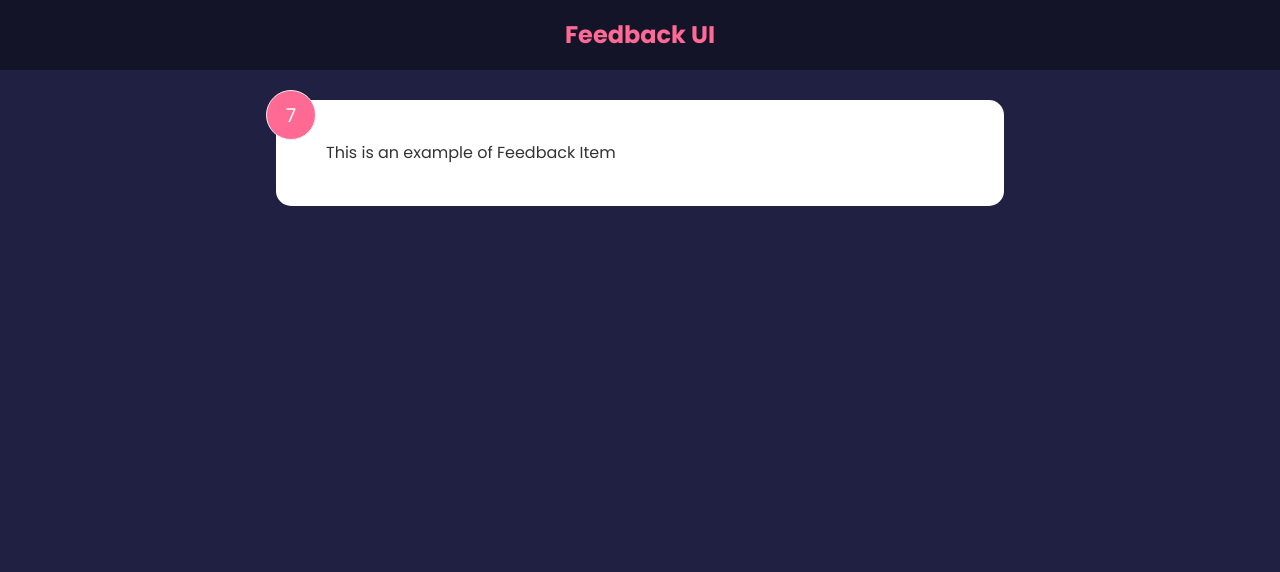
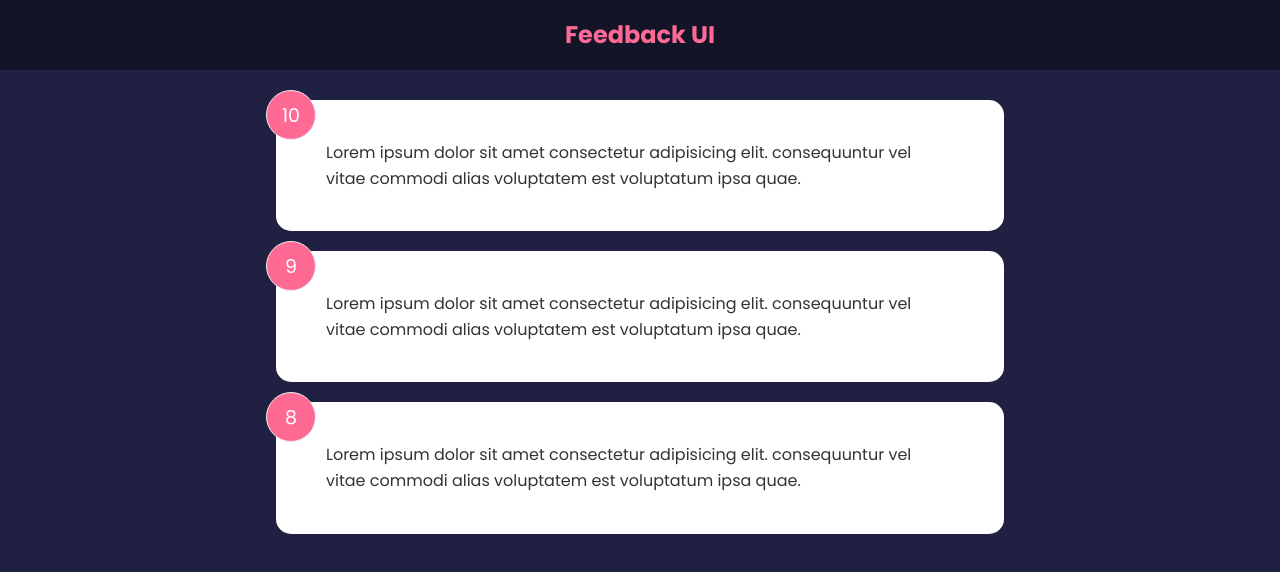
Before and after one commit to jvboronat/feedback-app, a React (Create React App) app: page / in a window 1280 px wide. Shown: the top 572 px of the page. Built offline with nearby package versions, Linux system fonts and the light colour scheme.

Commit message:
Managing global state

```diff
--- a/src/App.js
+++ b/src/App.js
@@ -1,13 +1,18 @@
 
+import { useState } from "react";
 import Header from "./components/Header";
-import FeedbackItem from './components/FeedbackItem';
+import FeedBackList from "./components/FeedBackList";
+import FeedbackData from "./data/feedback";
 
 function App() {
+
+  const [feedback, setfeedback] = useState(FeedbackData)
   return (
     <>
       <Header />
       <div className="container">
-        <FeedbackItem />
+
+        <FeedBackList items={feedback}/>
       </div>
 
     </>
--- /dev/null
+++ b/src/components/FeedBackList.jsx
@@ -0,0 +1,20 @@
+import FeedbackItem from "./FeedbackItem"
+
+function FeedBackList({items}) {
+
+    //console.log(items);
+
+    if(!items || items.lenght ===0) {
+        return <p>No FeedBack Yet</p>
+    }
+
+    return (
+        <div  className="feedback-list">
+            {items.map((item)=>
+                {return (<FeedbackItem key={item.id} item={item}/> )  })
+             }
+        </div>
+    )
+}
+
+export default FeedBackList
--- a/src/components/FeedbackItem.jsx
+++ b/src/components/FeedbackItem.jsx
@@ -1,9 +1,9 @@
-import {useState} from 'react'
+//import {useState} from 'react'
 
 
-function FeedbackItem() {
-    const [rating, setRating] = useState(7)
-    const [text, setText] = useState('This is an example of Feedback Item')
+function FeedbackItem({item}) {
+    //const [rating, setRating] = useState(7)
+    //const [text, setText] = useState('This is an example of Feedback Item')
 
 /*     const hadcleClick = () => {
 
@@ -14,12 +14,9 @@
  */
     return (
         <div className="card">
-            <div className="num-display"> {rating}</div>
-            <div className="text-display">{text}
+            <div className="num-display"> {item.rating}</div>
+            <div className="text-display">{item.text}
             </div>
-{/*             <button onClick={hadcleClick}> Click
-
-            </button> */}
 
         </div>
     )
--- /dev/null
+++ b/src/data/feedback.js
@@ -0,0 +1,19 @@
+const FeedbackData = [
+    {
+      id: 1,
+      rating: 10,
+      text: 'Lorem ipsum dolor sit amet consectetur adipisicing elit. consequuntur vel vitae commodi alias voluptatem est voluptatum ipsa quae.',
+    },
+    {
+      id: 2,
+      rating: 9,
+      text: 'Lorem ipsum dolor sit amet consectetur adipisicing elit. consequuntur vel vitae commodi alias voluptatem est voluptatum ipsa quae.',
+    },
+    {
+      id: 3,
+      rating: 8,
+      text: 'Lorem ipsum dolor sit amet consectetur adipisicing elit. consequuntur vel vitae commodi alias voluptatem est voluptatum ipsa quae.',
+    },
+  ]
+
+  export default FeedbackData
```
